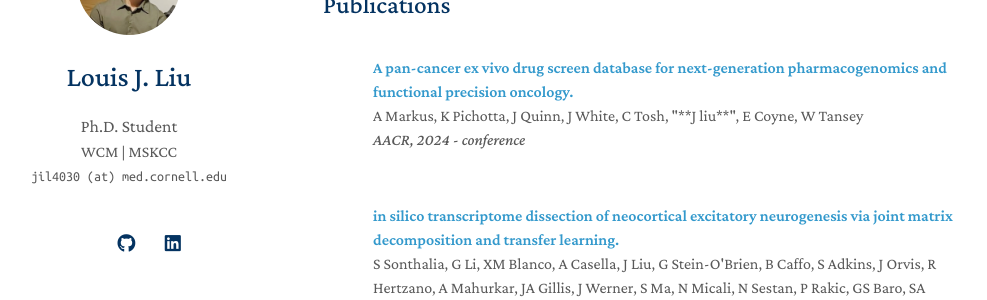
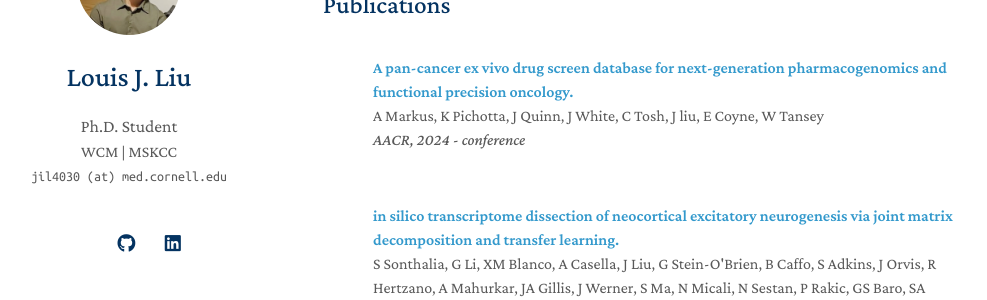
Before and after one commit to louis-jliu/louis-jliu.github.io, a Jekyll site: the page built from index.md, in a window 1280 px wide and 900 px high, scrolled down 399 px. Shown: the part 153-453 px from the top of the window, without its empty margins (147-1134 px from the left). Built offline with Jekyll 4.4.1, drawn with Linux system fonts in a browser that asks for light colours; nearby versions of some CDN libraries; a style sheet for code colours, icons or effects is not loaded; our own code applies the rules of GitHub Pages for plain Markdown files.

```diff
--- a/_data/publications.yml
+++ b/_data/publications.yml
@@ -1,7 +1,7 @@
 main:
 
   - title: "A pan-cancer ex vivo drug screen database for next-generation pharmacogenomics and functional precision oncology."
-    authors: A Markus, K Pichotta, J Quinn, J White, C Tosh, "**J liu**", E Coyne, W Tansey
+    authors: A Markus, K Pichotta, J Quinn, J White, C Tosh, J liu, E Coyne, W Tansey
     venue: AACR, 2024 - conference
     link: https://www.abstractsonline.com/pp8/#!/20272/presentation/9439
 
```
